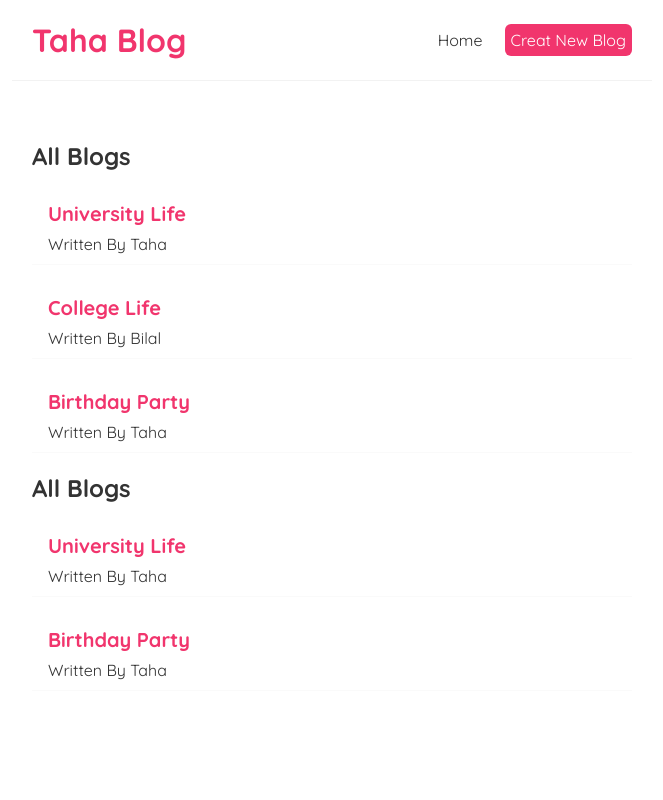
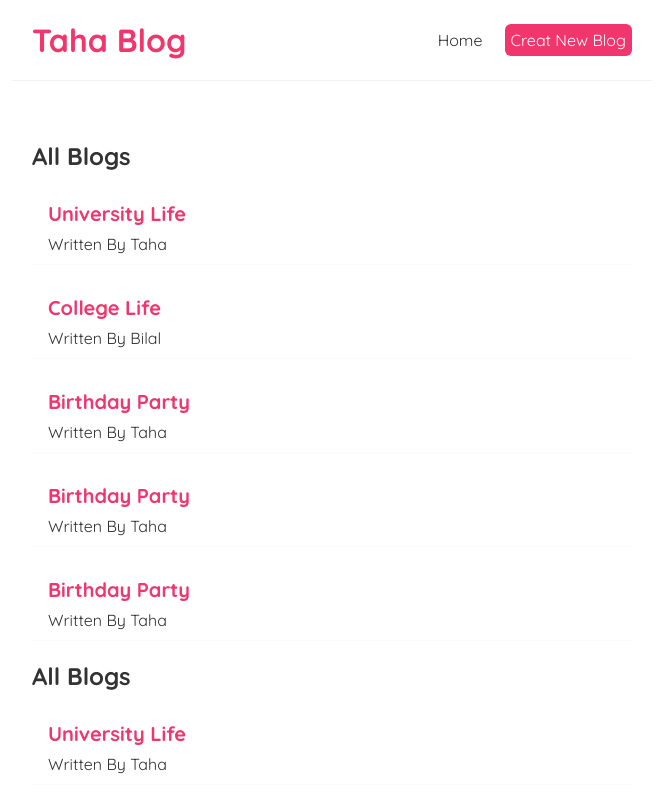
Before and after one commit to mtahashahid/React-Blog, a React (Create React App) app: page / in a window 1280 px wide. Shown: the top 800 px of the page, without its empty margins (308-971 px from the left). Built offline with nearby package versions, Linux system fonts and the light colour scheme.

Commit message:
blogs added

```diff
--- a/src/Components/Home.js
+++ b/src/Components/Home.js
@@ -21,6 +21,18 @@ const Home = () => {
       author: "Taha",
       id: 3,
     },
+    {
+      name: "Birthday Party",
+      body: "Lorem, ipsum dolor sit amet cons",
+      author: "Taha",
+      id: 3,
+    },
+    {
+      name: "Birthday Party",
+      body: "Lorem, ipsum dolor sit amet cons",
+      author: "Taha",
+      id: 3,
+    },
   ]);
   return (
     <div className="home">
```
